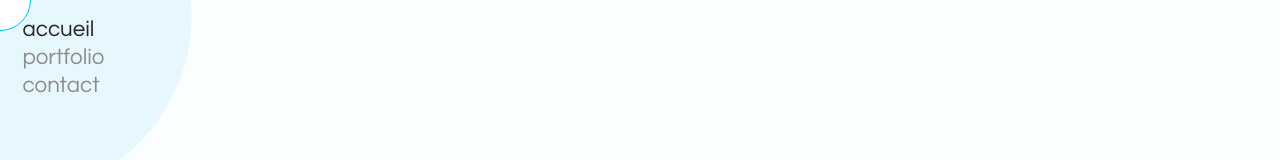
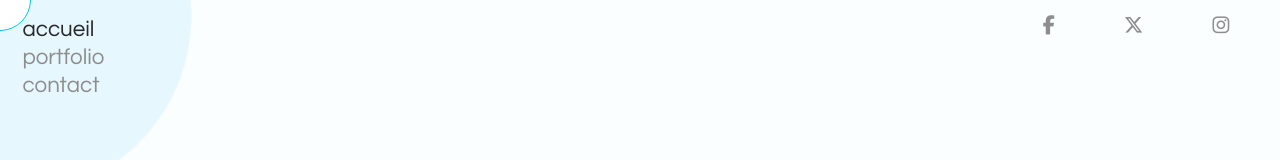
Before and after one commit to rayhearth/react-vitrine, a React (Vite) app: page / in a window 1280 px wide. Shown: the top 160 px of the page. Built offline with nearby package versions, Linux system fonts and the light colour scheme.

Commit message:
add social network component

```diff
--- a/src/components/Mouse.jsx
+++ b/src/components/Mouse.jsx
@@ -14,11 +14,11 @@ const Mouse = () => {
 				cursor.classList.add("hovered");
 			});
 
-      link.addEventListener("mouseleave", () =>{
+			link.addEventListener("mouseleave", () => {
 				cursor.style.transition = ".3. ease-out";
 				cursor.classList.remove("hovered");
-      })
-    })
+			});
+		});
 	}, []);
 
 	return <span className="cursor"></span>;
--- /dev/null
+++ b/src/components/SocialNetwork.jsx
@@ -0,0 +1,42 @@
+import React from "react";
+
+const SocialNetwork = () => {
+	return (
+		<div className="social-network">
+			<ul className="content">
+				<a
+					href="https://facebook.com"
+					target="blank"
+					rel="noopener noreferrer"
+					className="hover"
+				>
+					<li>
+          <i class="fa-brands fa-facebook-f"></i>
+					</li>
+				</a>
+				<a
+					href="https://twitter.com"
+					target="blank"
+					rel="noopener noreferrer"
+					className="hover"
+				>
+					<li>
+          <i class="fa-brands fa-x-twitter"></i>
+					</li>
+				</a>
+				<a
+					href="https://instagram.com"
+					target="blank"
+					rel="noopener noreferrer"
+					className="hover"
+				>
+					<li>
+          <i class="fa-brands fa-instagram"></i>
+					</li>
+				</a>
+			</ul>
+		</div>
+	);
+};
+
+export default SocialNetwork;
--- a/src/pages/Home.jsx
+++ b/src/pages/Home.jsx
@@ -1,12 +1,14 @@
 import React from 'react';
 import Navigation from '../components/Navigation';
 import Mouse from '../components/Mouse';
+import SocialNetwork from '../components/SocialNetwork';
 
 const Home = () => {
   return (
     <div className='home'>
+      <Mouse/>
       <Navigation/>
-      <Mouse/>
+      <SocialNetwork/>
     </div>
   );
 };
```
Lines whose indentation alone changed are shown as unchanged.
